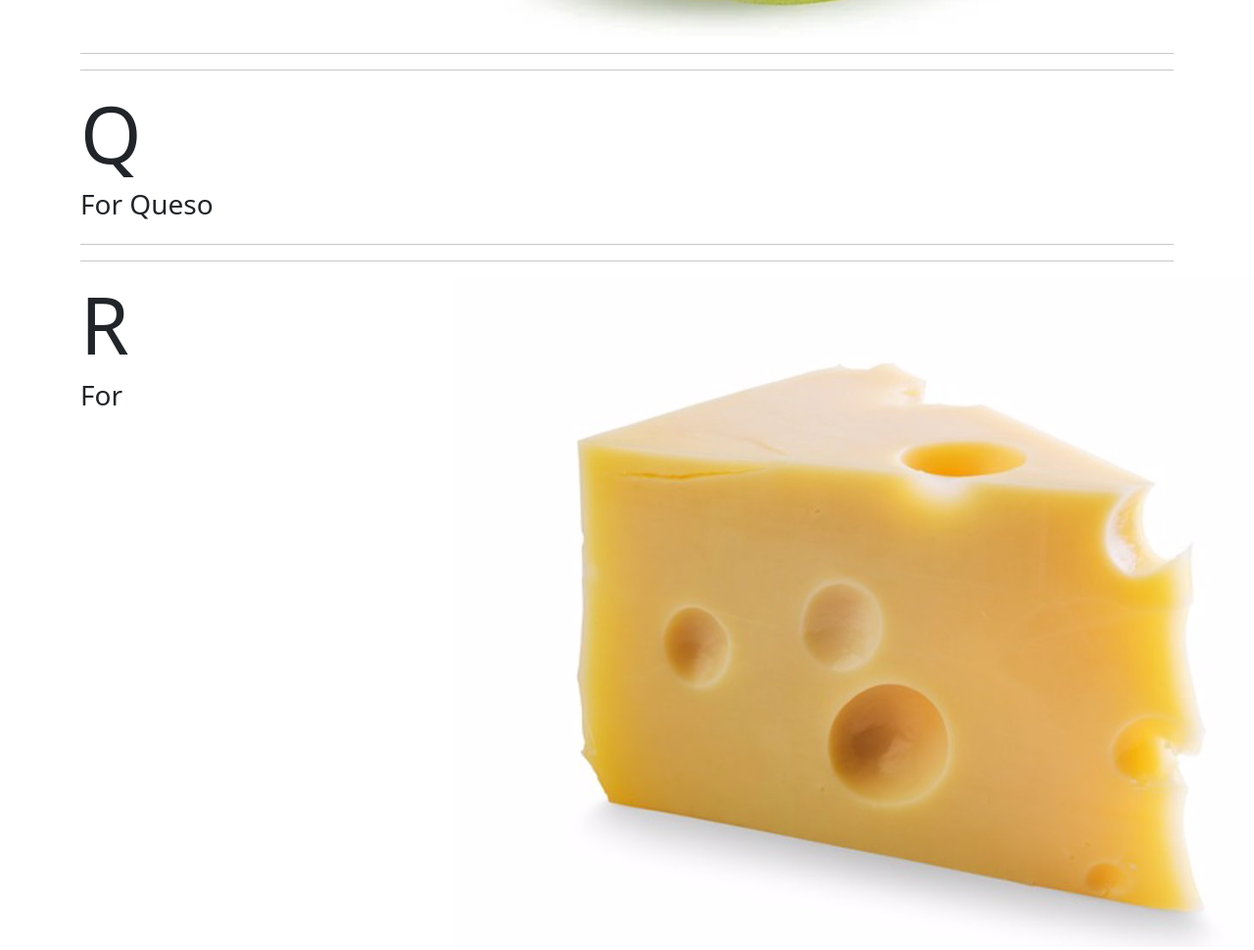
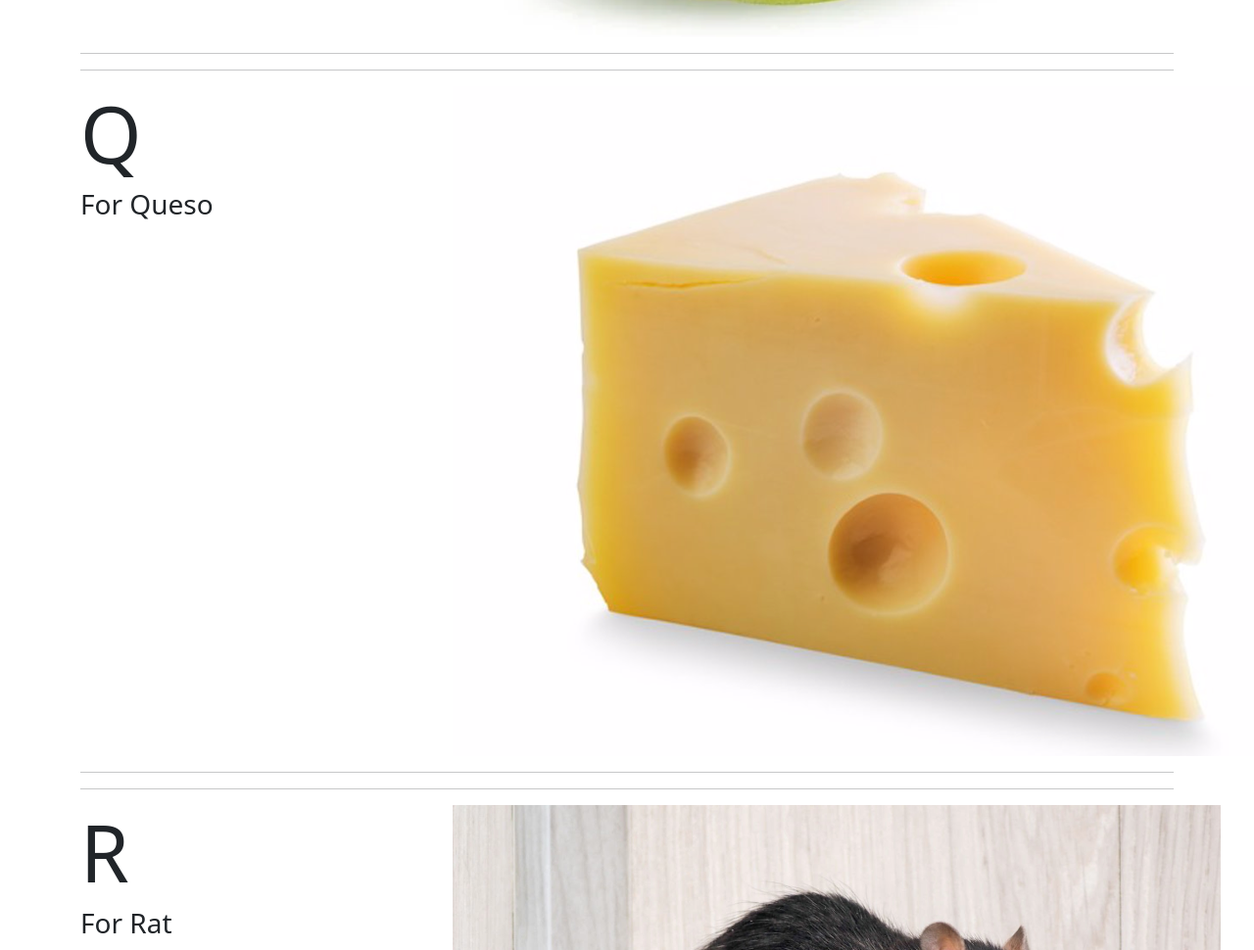
Before and after one commit to K4rlos96/AD-05-1ABC-Challenge-Group-CarlosNavarro28, a plain HTML site: page index.html in a window 1280 px wide. Shown: the part 4636-5606 px from the top of the page at 98% size. Drawn offline with nearby package versions, Linux system fonts and the light colour scheme.

Commit message:
Arreglos de errores

```diff
--- a/index.html
+++ b/index.html
@@ -256,7 +256,7 @@
                 <h3> For Queso </h3>
             </div>
             <div class="col-8">
-                <img src="" >
+                <img src="Pictures/Q- Queso.jpg" >
             </div>
         </div>
         <hr>
@@ -266,10 +266,10 @@
         <div class="row">
             <div class="col-4">
                 <h1 class="display-1">R</h1>
-                <h3>For </h3>
+                <h3>For Rat </h3>
             </div>
             <div class="col-8">
-                <img src="Pictures/Q- Queso.jpg" >
+                <img src= "Pictures/R-Rat.jpg">
             </div>
         </div>
         <hr>
```
Also changed, not shown: Pictures/R-Rat.jpg (added).
